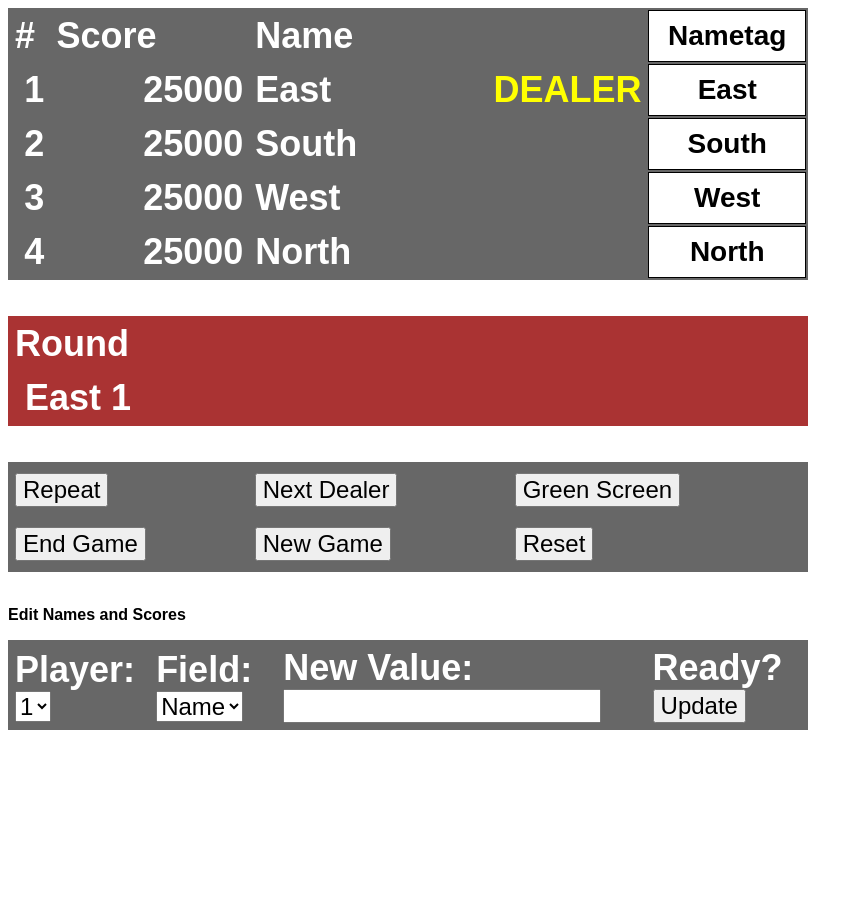
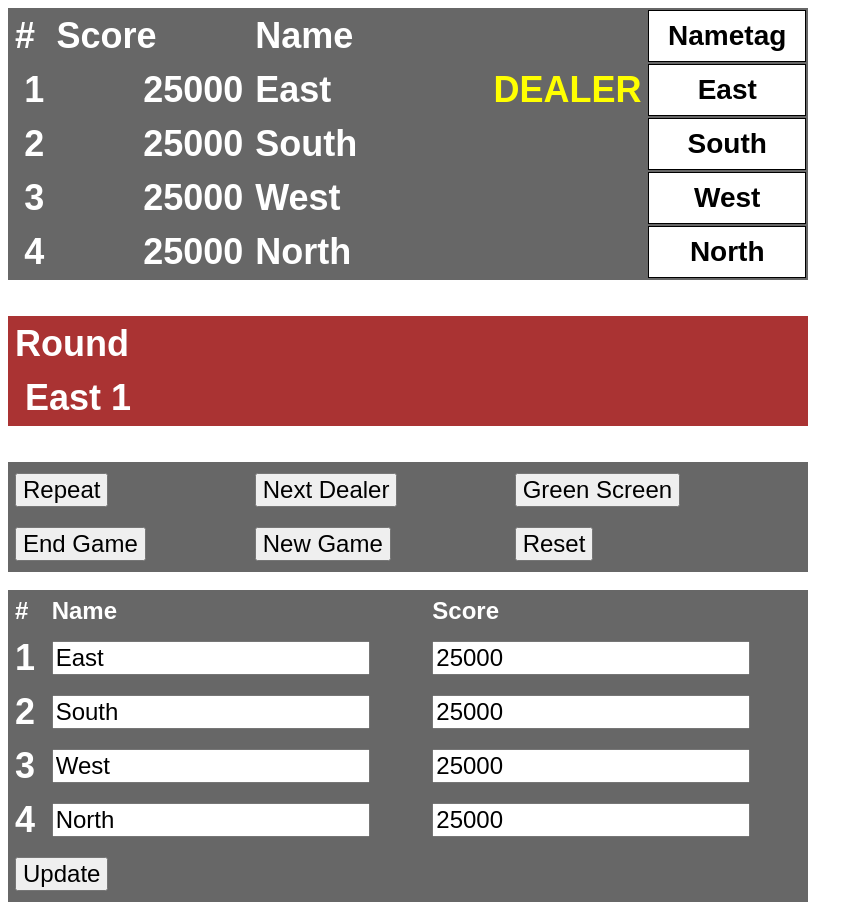
Before and after one commit to Go1den/riichi-score-display, a plain HTML site: page index.html in a window 1280 px wide. Both pictures are taken after a click on the button "New Game". Shown: the whole page, without its empty margins (0-863 px from the left). Before the commit the page ends 800 px from the top, so only its background shows below. Drawn offline with Linux system fonts and the light colour scheme.

Commit message:
Made the editing of field values simpler and cleaned up js code for reusability

```diff
--- a/index.html
+++ b/index.html
@@ -65,28 +65,32 @@
             </tr>
         </table>
         <br>
-        <p><strong>Edit Names and Scores</strong></p>
         <table class="bigWidth">
+            <th>#</th>
+            <th>Name</th>
+            <th>Score</th>
             <tr>
-                <td><label for="selectPlayer">Player:</label>
-                    <select name="selectPlayer" id="selectPlayer">
-                      <option value="1">1</option>
-                      <option value="2">2</option>
-                      <option value="3">3</option>
-                      <option value="4">4</option>
-                    </select>
-                </td>
-                <td><label for="selectField">Field:</label>
-                    <select name="selectField" id="selectField">
-                      <option value="Name">Name</option>
-                      <option value="Score">Score</option>
-                    </select>
-                </td>
-                <td>
-                    <label for="data">New Value:</label>
-                    <input type="text" id="data" name="data"/>
-                </td>
-                <td><label>Ready?</label><button onclick="updateField()">Update</button></td>
+                <td>1</td>
+                <td><input type="text" id="inputP1Name" name="inputP1Name" value="East"/></td>
+                <td><input type="text" id="inputP1Score" name="inputP1Score" value="25000"/></td>
+            </tr>
+            <tr>
+                <td>2</td>
+                <td><input type="text" id="inputP2Name" name="inputP2Name" value="South"/></td>
+                <td><input type="text" id="inputP2Score" name="inputP2Score" value="25000"/></td>
+            </tr>
+            <tr>
+                <td>3</td>
+                <td><input type="text" id="inputP3Name" name="inputP3Name" value="West"/></td>
+                <td><input type="text" id="inputP3Score" name="inputP3Score" value="25000"/></td>
+            </tr>
+            <tr>
+                <td>4</td>
+                <td><input type="text" id="inputP4Name" name="inputP4Name" value="North"/></td>
+                <td><input type="text" id="inputP4Score" name="inputP4Score" value="25000"/></td>
+            </tr>
+            <tr>
+                <td colspan="4"><button onclick="updateFields()">Update</button></td>
             </tr>
         </table>
     </body>
--- a/mahjong.css
+++ b/mahjong.css
@@ -25,6 +25,14 @@ td {
     padding: 5px;
     color: white;
     font-weight: bold;
+}
+
+th {
+    font-size: 24px;
+    padding: 5px;
+    color: white;
+    font-weight: bold;
+    text-align: left;
 }
 
 .nametag {
--- a/main.js
+++ b/main.js
@@ -18,31 +18,60 @@ function endGame() {
     document.getElementById("round").innerHTML = 'Final';
 }
 
-function newGame() {
+function resetInputScores() {
+    document.getElementById("inputP1Score").value = '25000';
+    document.getElementById("inputP2Score").value = '25000';
+    document.getElementById("inputP3Score").value = '25000';
+    document.getElementById("inputP4Score").value = '25000';
+}
+
+function resetInputNames() {
+    document.getElementById("inputP1Name").value = 'East';
+    document.getElementById("inputP2Name").value = 'South';
+    document.getElementById("inputP3Name").value = 'West';
+    document.getElementById("inputP4Name").value = 'North';
+}
+
+function resetRound() {
     document.getElementById("repeat").innerHTML = '';
     document.getElementById("round").innerHTML = 'East 1';
+}
+
+function resetScores() {
     document.getElementById("1Score").innerHTML = '25000';
     document.getElementById("2Score").innerHTML = '25000';
     document.getElementById("3Score").innerHTML = '25000';
     document.getElementById("4Score").innerHTML = '25000';
+}
+
+function resetNames() {
+    document.getElementById("1Name").innerHTML = 'East';
+    document.getElementById("2Name").innerHTML = 'South';
+    document.getElementById("3Name").innerHTML = 'West';
+    document.getElementById("4Name").innerHTML = 'North';
+}
+
+function resetNametags() {
+    document.getElementById("1Nametag").innerHTML = 'East';
+    document.getElementById("2Nametag").innerHTML = 'South';
+    document.getElementById("3Nametag").innerHTML = 'West';
+    document.getElementById("4Nametag").innerHTML = 'North';
+}
+
+function newGame() {
+    resetRound();
+    resetScores();
+    resetInputScores();
     updateDealerInd();
 }
 
 function reset() {
-    document.getElementById("repeat").innerHTML = '';
-    document.getElementById("round").innerHTML = 'East 1';
-    document.getElementById("1Name").innerHTML = 'East';
-    document.getElementById("2Name").innerHTML = 'South';
-    document.getElementById("3Name").innerHTML = 'West';
-    document.getElementById("4Name").innerHTML = 'North';
-    document.getElementById("1Score").innerHTML = '25000';
-    document.getElementById("2Score").innerHTML = '25000';
-    document.getElementById("3Score").innerHTML = '25000';
-    document.getElementById("4Score").innerHTML = '25000';
-    document.getElementById("1Nametag").innerHTML = 'East';
-    document.getElementById("2Nametag").innerHTML = 'South';
-    document.getElementById("3Nametag").innerHTML = 'West';
-    document.getElementById("4Nametag").innerHTML = 'North';
+    resetRound();
+    resetNames();
+    resetScores();
+    resetNametags();
+    resetInputScores();
+    resetInputNames();
     updateDealerInd();
 }
 
@@ -81,17 +110,19 @@ function getNextWind(currentWind) {
     }
 }
 
-function updateField() {
-    let data = document.getElementById("data");
-    let selectField = document.getElementById("selectField").value;
-    let selectPlayer = document.getElementById("selectPlayer").value;
-    let updateField = document.getElementById(selectPlayer + selectField);
-    updateField.innerHTML = data.value;
-    if (selectField === 'Name') {
-        let nextUpdateField = document.getElementById(selectPlayer + selectField + "tag");
-        nextUpdateField.innerHTML = data.value;
-    }
-    data.value = '';
+function updateFields() {
+    document.getElementById("1Name").innerHTML = document.getElementById("inputP1Name").value;
+    document.getElementById("1Nametag").innerHTML = document.getElementById("inputP1Name").value;
+    document.getElementById("2Name").innerHTML = document.getElementById("inputP2Name").value;
+    document.getElementById("2Nametag").innerHTML = document.getElementById("inputP2Name").value;
+    document.getElementById("3Name").innerHTML = document.getElementById("inputP3Name").value;
+    document.getElementById("3Nametag").innerHTML = document.getElementById("inputP3Name").value;
+    document.getElementById("4Name").innerHTML = document.getElementById("inputP4Name").value;
+    document.getElementById("4Nametag").innerHTML = document.getElementById("inputP4Name").value;
+    document.getElementById("1Score").innerHTML = document.getElementById("inputP1Score").value;
+    document.getElementById("2Score").innerHTML = document.getElementById("inputP2Score").value;
+    document.getElementById("3Score").innerHTML = document.getElementById("inputP3Score").value;
+    document.getElementById("4Score").innerHTML = document.getElementById("inputP4Score").value;
 }
 
 function greenScreen() {
```
